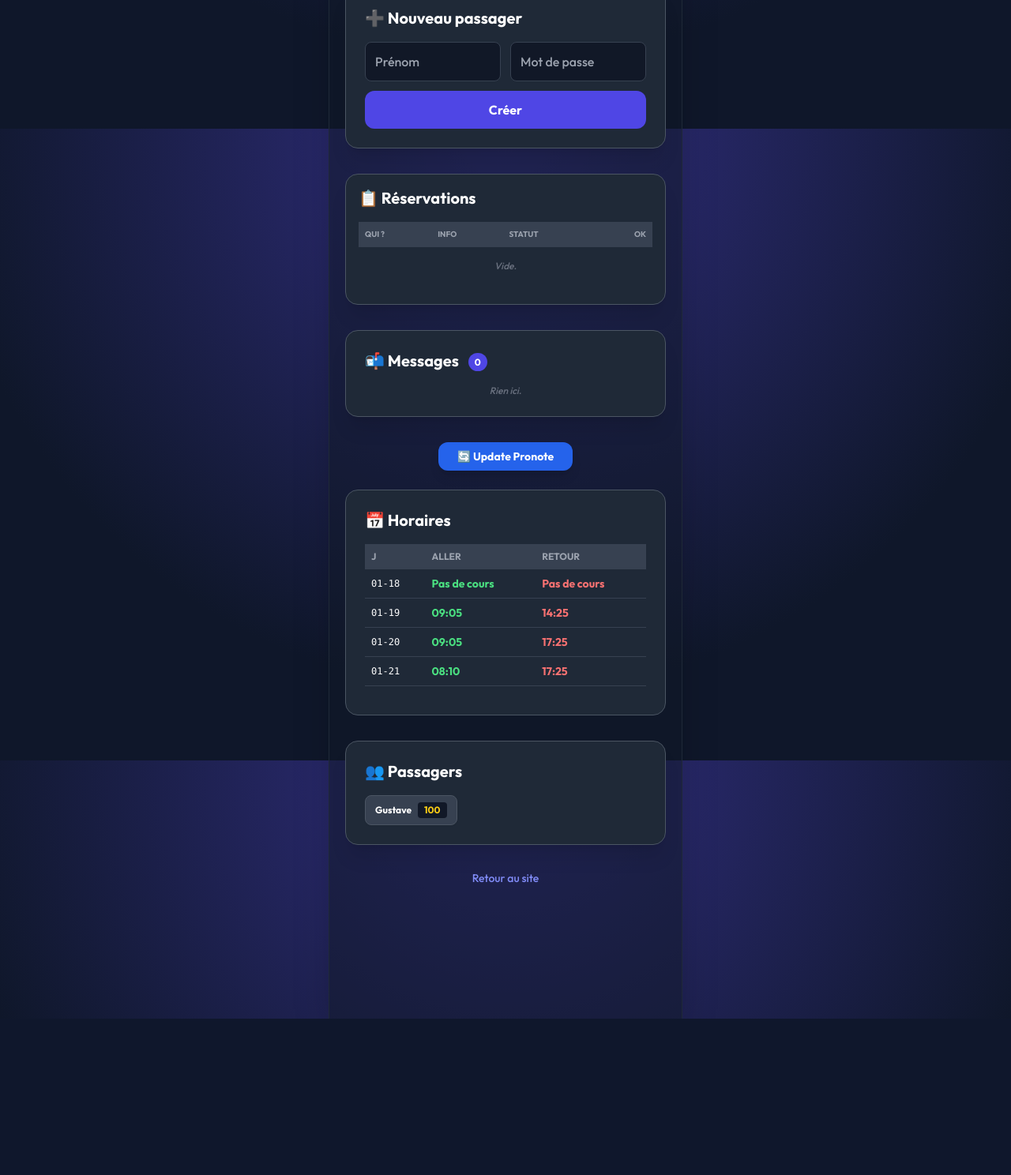
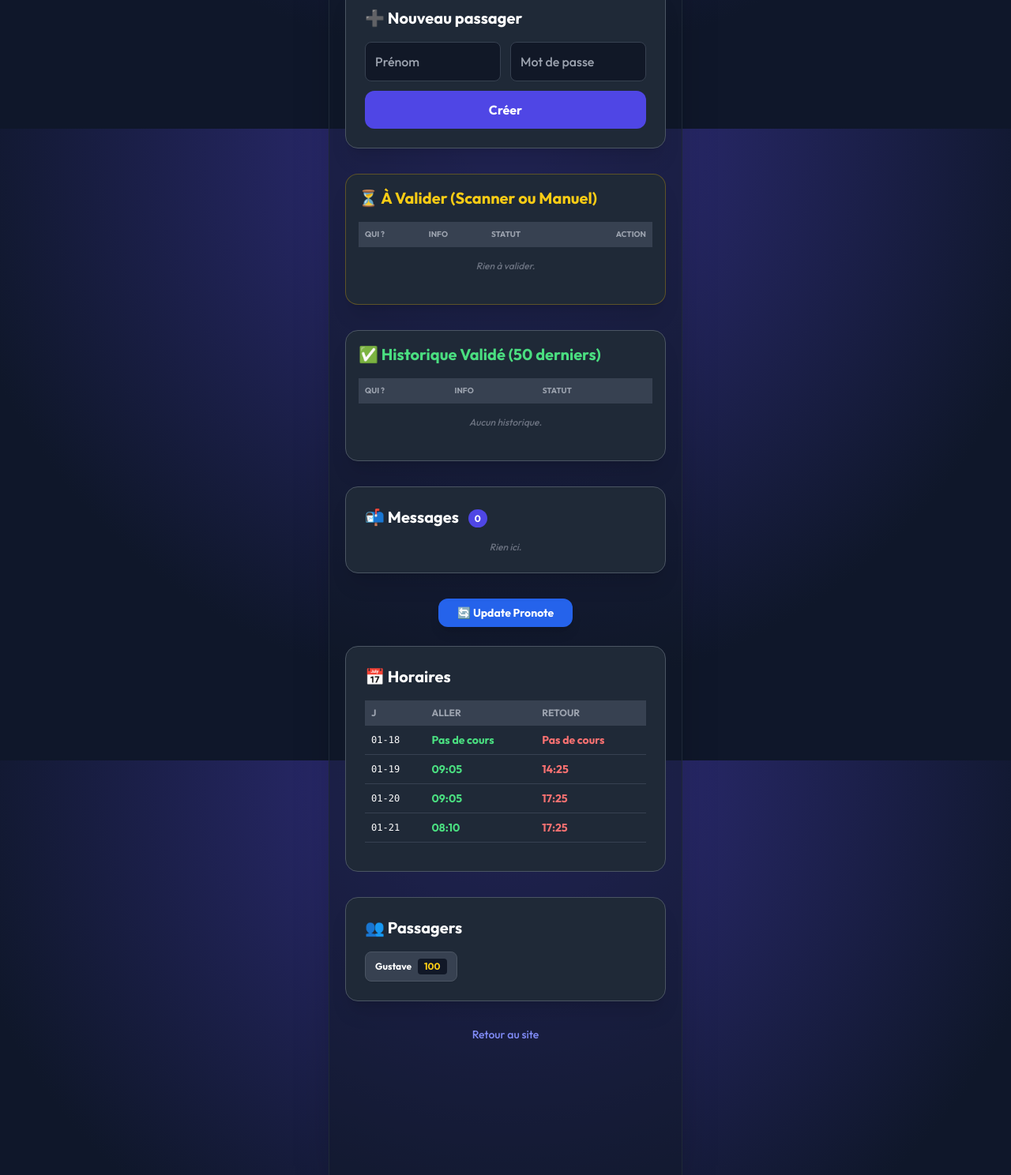
Before and after one commit to Coiles12/Covoitise, a Flask app: page /admin in a window 1280 px wide. Shown: the part 637-2125 px from the top of the page at 79% size. Before the commit the page ends 1927 px from the top, so only its background shows below. Run offline with Flask 3, Linux system fonts and the light colour scheme; the visitor is signed in with stand-in values (Sample User, id 1); some libraries are stand-ins or nearby versions.

Commit message:
Update admin.html

```diff
--- a/templates/admin.html
+++ b/templates/admin.html
@@ -50,16 +50,41 @@
         </form>
     </div>
 
-    <div class="bg-gray-800 p-4 rounded-2xl border border-gray-600 mb-8 shadow-xl animate__animated animate__fadeInUp" style="animation-delay: 0.2s;">
-        <h3 class="font-bold text-xl mb-4 text-white">📋 Réservations</h3>
+    <div class="bg-gray-800 p-4 rounded-2xl border border-yellow-500/30 mb-8 shadow-xl animate__animated animate__fadeInUp" style="animation-delay: 0.2s;">
+        <h3 class="font-bold text-xl mb-4 text-yellow-400">⏳ À Valider (Scanner ou Manuel)</h3>
         <div class="overflow-x-auto custom-scrollbar pb-2">
             <table class="w-full text-left text-xs text-gray-300 min-w-[350px]">
-                <thead class="bg-gray-700 text-[10px] uppercase font-bold text-gray-400"><tr><th class="p-2">Qui ?</th><th class="p-2">Info</th><th class="p-2">Statut</th><th class="p-2 text-right">OK</th></tr></thead>
+                <thead class="bg-gray-700 text-[10px] uppercase font-bold text-gray-400"><tr><th class="p-2">Qui ?</th><th class="p-2">Info</th><th class="p-2">Statut</th><th class="p-2 text-right">Action</th></tr></thead>
                 <tbody class="divide-y divide-gray-700">
-                    {% for r in rides %}
-                    <tr class="hover:bg-gray-700/50"><td class="p-2 font-bold text-white">{{ r.pseudo_passager }}</td><td class="p-2"><span class="block text-white font-medium truncate max-w-[80px]">{{ r.jour_str }}</span><span class="text-indigo-400 text-[10px] font-mono">{{ r.heure_trajet }} • {{ r.seat }}</span></td><td class="p-2">{% if r.est_valide %} <span class="text-green-400 font-bold border border-green-500/30 px-1 rounded bg-green-500/10">OK</span>{% else %} <span class="text-yellow-400 font-bold border border-yellow-500/30 px-1 rounded bg-yellow-500/10">ATT</span> {% endif %}</td><td class="p-2 text-right">{% if not r.est_valide %} <a href="/admin/validate_manual/{{ r.id }}" class="bg-indigo-600 px-2 py-1 rounded text-white font-bold">✔</a>{% else %} <span class="text-gray-600">-</span> {% endif %}</td></tr>
+                    {% for r in rides_pending %}
+                    <tr class="hover:bg-gray-700/50">
+                        <td class="p-2 font-bold text-white">{{ r.pseudo_passager }}</td>
+                        <td class="p-2"><span class="block text-white font-medium truncate max-w-[80px]">{{ r.jour_str }}</span><span class="text-indigo-400 text-[10px] font-mono">{{ r.heure_trajet }} • {{ r.seat }}</span></td>
+                        <td class="p-2"><span class="text-yellow-400 font-bold border border-yellow-500/30 px-1 rounded bg-yellow-500/10">ATTENTE</span></td>
+                        <td class="p-2 text-right"><a href="/admin/validate_manual/{{ r.id }}" class="bg-indigo-600 px-3 py-1 rounded text-white font-bold hover:bg-indigo-500">Valider ✔</a></td>
+                    </tr>
                     {% else %}
-                    <tr><td colspan="4" class="p-4 text-center italic text-gray-500">Vide.</td></tr>
+                    <tr><td colspan="4" class="p-4 text-center italic text-gray-500">Rien à valider.</td></tr>
+                    {% endfor %}
+                </tbody>
+            </table>
+        </div>
+    </div>
+
+    <div class="bg-gray-800 p-4 rounded-2xl border border-gray-600 mb-8 shadow-xl animate__animated animate__fadeInUp" style="animation-delay: 0.25s;">
+        <h3 class="font-bold text-xl mb-4 text-green-400">✅ Historique Validé (50 derniers)</h3>
+        <div class="overflow-x-auto custom-scrollbar pb-2">
+            <table class="w-full text-left text-xs text-gray-300 min-w-[350px]">
+                <thead class="bg-gray-700 text-[10px] uppercase font-bold text-gray-400"><tr><th class="p-2">Qui ?</th><th class="p-2">Info</th><th class="p-2">Statut</th></tr></thead>
+                <tbody class="divide-y divide-gray-700">
+                    {% for r in rides_validated %}
+                    <tr class="hover:bg-gray-700/50 opacity-75">
+                        <td class="p-2 font-bold text-white">{{ r.pseudo_passager }}</td>
+                        <td class="p-2"><span class="block text-white font-medium truncate max-w-[80px]">{{ r.jour_str }}</span><span class="text-indigo-400 text-[10px] font-mono">{{ r.heure_trajet }} • {{ r.seat }}</span></td>
+                        <td class="p-2"><span class="text-green-400 font-bold border border-green-500/30 px-1 rounded bg-green-500/10">OK</span></td>
+                    </tr>
+                    {% else %}
+                    <tr><td colspan="3" class="p-4 text-center italic text-gray-500">Aucun historique.</td></tr>
                     {% endfor %}
                 </tbody>
             </table>
```
